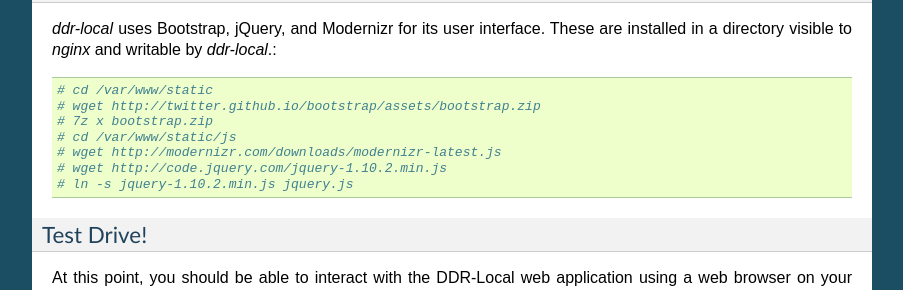
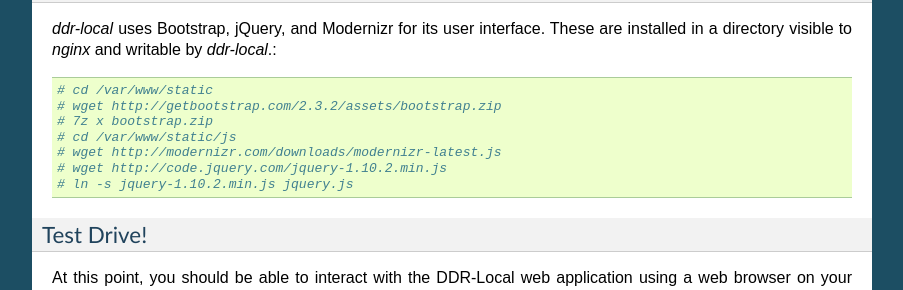
Before and after one commit to denshoproject/ddr-manual, a Sphinx documentation site: the page built from source/admins/workstations/create-workstation-vm.rst, in a window 1280 px wide and 900 px high, scrolled down 8716 px. Shown: the part 161-451 px from the top of the window, without its empty margins (198-1101 px from the left). Built offline with Sphinx 7.4.7, drawn with Linux system fonts in a browser that asks for light colours; some of the changed lines change nothing that is shown.

Commit message:
Update create-workstation-vm.rst
Fixed url of bootstrap library

```diff
--- a/source/admins/workstations/create-workstation-vm.rst
+++ b/source/admins/workstations/create-workstation-vm.rst
@@ -557,7 +557,7 @@ Bootstrap, jQuery, Modernizr
 `ddr-local` uses Bootstrap, jQuery, and Modernizr for its user interface.  These are installed in a directory visible to `nginx` and writable by `ddr-local`.::
 
     # cd /var/www/static
-    # wget http://twitter.github.io/bootstrap/assets/bootstrap.zip
+    # wget http://getbootstrap.com/2.3.2/assets/bootstrap.zip
     # 7z x bootstrap.zip
     # cd /var/www/static/js
     # wget http://modernizr.com/downloads/modernizr-latest.js
```
